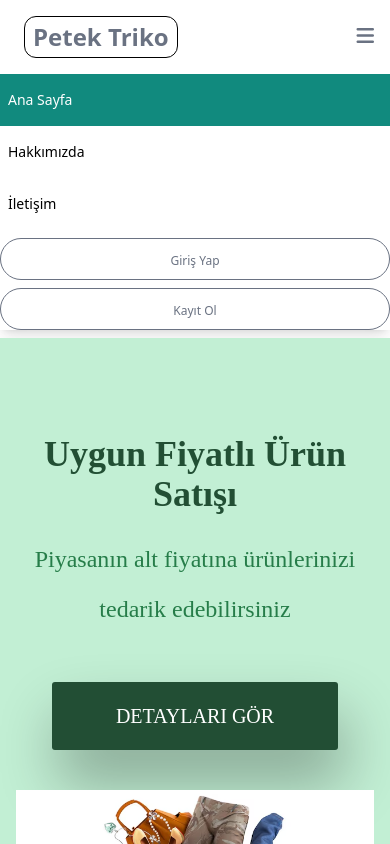
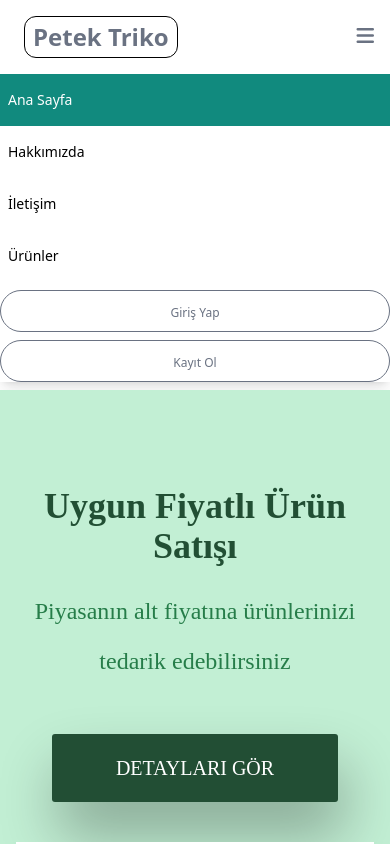
Before and after one commit to mertdns/e_ticaret_frontend_react, a React (Vite) app: page / in a window 390 px wide. Both pictures are taken after a click on the button 365 px from the left and 37 px from the top of the page. Shown: the top 844 px of the page. Built offline with nearby package versions, Linux system fonts and the light colour scheme.

Commit message:
vercel yönlendirme hatası çözüldü, header'daki eksik link eklendi

```diff
--- a/src/components/layout/header/index.tsx
+++ b/src/components/layout/header/index.tsx
@@ -146,6 +146,16 @@ const Header = () => {
                     }} > İletişim</NavLink>
                     </li>
 
+                    <li><NavLink to="/products" className={({ isActive }) => {
+                        return classNames("block text-sm px-2 py-4 transition duration-300",
+                            {
+                                "text-white bg-[#118a7e]": isActive,
+                                "text-black bg-white hover:bg-[#118a7e] hover:text-white": !isActive
+                            }
+                        )
+                    }} > Ürünler</NavLink>
+                    </li>
+
                     <li>
                         <NavLink to="/login" className={({ isActive }) => {
                             return classNames("!border-1 my-2 outline-0 rounded-full duration-200 cursor-pointer flex justify-center",
```
Also changed, not shown: vercel.json (added).
